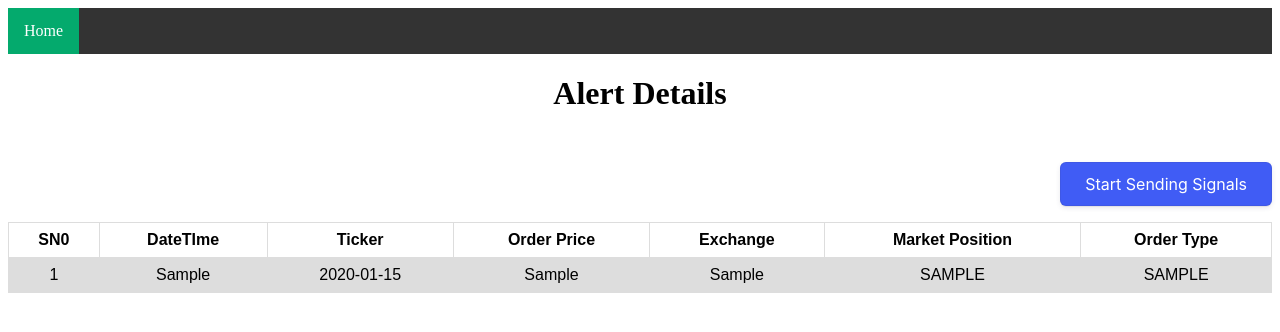
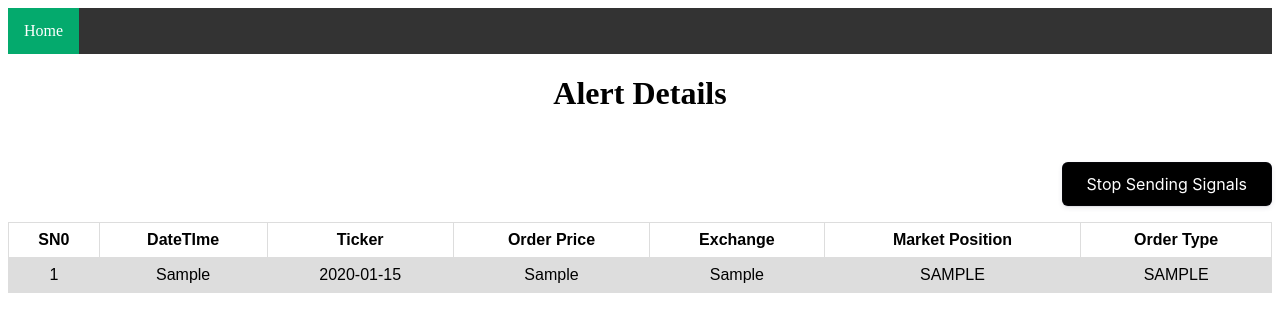
Before and after one commit to AkilThangavel/TradingView-Webhook-Telegram, a Flask app: page / in a window 1280 px wide. Shown: the top 332 px of the page. Run offline with Flask 3, Linux system fonts and the light colour scheme; tables that the repository leaves empty hold one stand-in row (values such as "Sample post").

Commit message:
first commit

```diff
--- a/config.py
+++ b/config.py
@@ -36,4 +36,4 @@ email_password = "txlqvaiqpwstgvet"  # SMTP Login credentials
 
 
 #Global Constants
-var1 = False
+var1 = True
--- a/templates/home.html
+++ b/templates/home.html
@@ -150,10 +150,10 @@
                 });
             }
             else if(document.getElementById('button1').value == "ON") {
-                console.log("OFF");
-                document.getElementById('button1').innerHTML = 'Start Sending Signals';
-                document.getElementById("button1").style.background='#405cf5';
-                document.getElementById('button1').value = 'OFF';
+                console.log("ON");
+                document.getElementById('button1').innerHTML = 'Stop Sending Signals';
+                document.getElementById("button1").style.background='#000000';
+                document.getElementById('button1').value = 'ON';
                 $.ajax({
                     url: '/offwebhooks',
                     data: $('form').serialize(),
```
